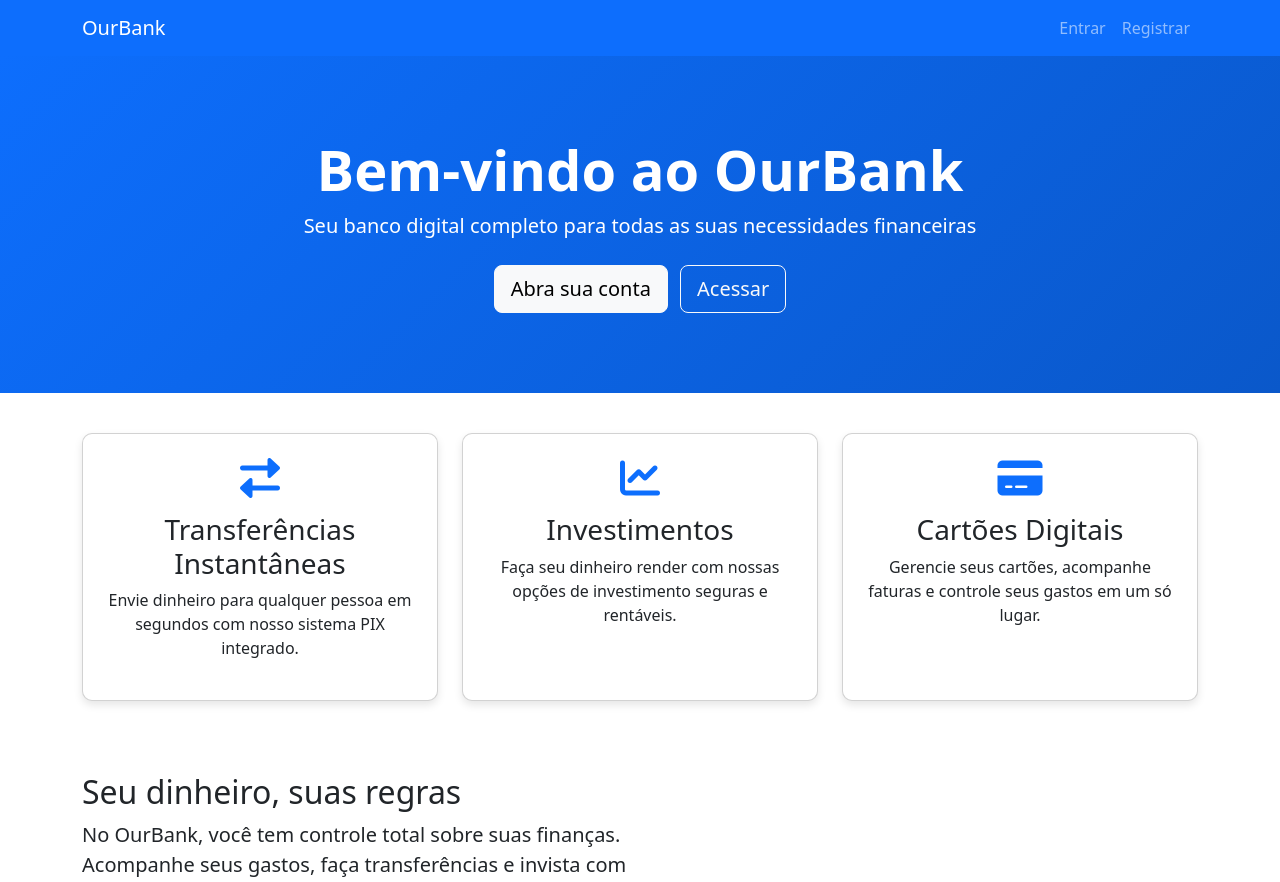
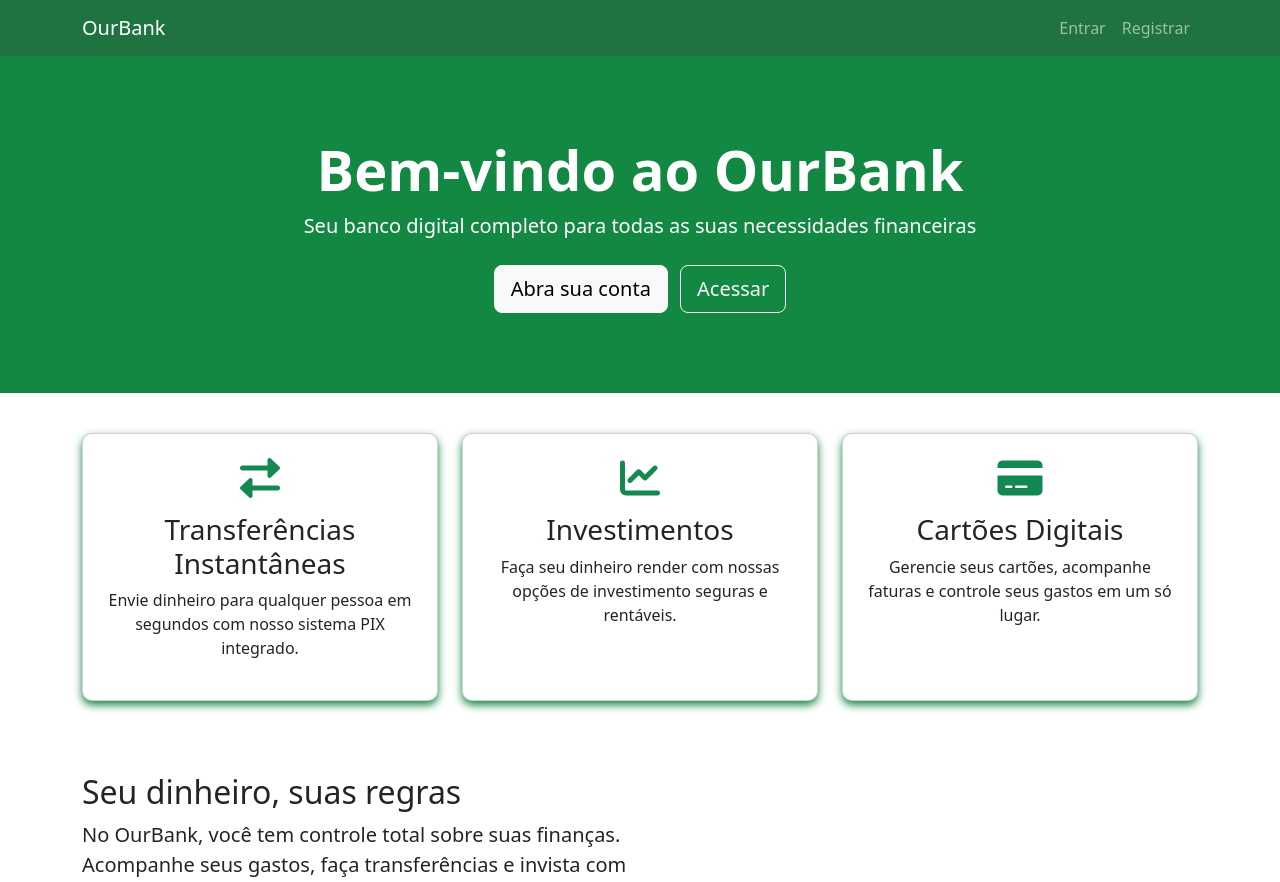
Before and after one commit to pedroompc/Projeto-FDS, a Django app: page / in a window 1280 px wide. Shown: the top 882 px of the page. Run offline with Django 5.2, Linux system fonts and the light colour scheme; some libraries are stand-ins or nearby versions.

Commit message:
mudança da cor da página inicial

```diff
--- a/user/static/user/style-user.css
+++ b/user/static/user/style-user.css
@@ -78,7 +78,7 @@ body {
 }
 
 .textfield > input::placeholder{
-    color: #f0ffff94;
+    color: #ffffff94;
 }
 .btn-login {
     width: 60%;
--- a/user/templates/user/index.html
+++ b/user/templates/user/index.html
@@ -8,14 +8,14 @@
     <link rel="stylesheet" href="https://cdnjs.cloudflare.com/ajax/libs/font-awesome/6.0.0/css/all.min.css">
     <style>
         .hero-section {
-            background: linear-gradient(135deg, #0d6efd 0%, #0a58ca 100%);
+            background: linear-gradient(135deg, #138843 0%, #138843 100%);
             color: white;
             padding: 80px 0;
             margin-bottom: 40px;
         }
         .feature-card {
             border-radius: 10px;
-            box-shadow: 0 4px 8px rgba(0,0,0,0.1);
+            box-shadow: 0 4px 8px #138843;
             transition: transform 0.3s;
             height: 100%;
         }
@@ -25,12 +25,12 @@
         .feature-icon {
             font-size: 2.5rem;
             margin-bottom: 15px;
-            color: #0d6efd;
+            color: #138850;
         }
     </style>
 </head>
 <body>
-    <nav class="navbar navbar-expand-lg navbar-dark bg-primary">
+    <nav class="navbar navbar-expand-lg navbar-dark" style="background-color: #1e7341;">
         <div class="container">
             <a class="navbar-brand" href="{% url 'index' %}">OurBank</a>
             <button class="navbar-toggler" type="button" data-bs-toggle="collapse" data-bs-target="#navbarNav">
```
Also changed, not shown: static/css/styles.css (+10 -8 lines).
